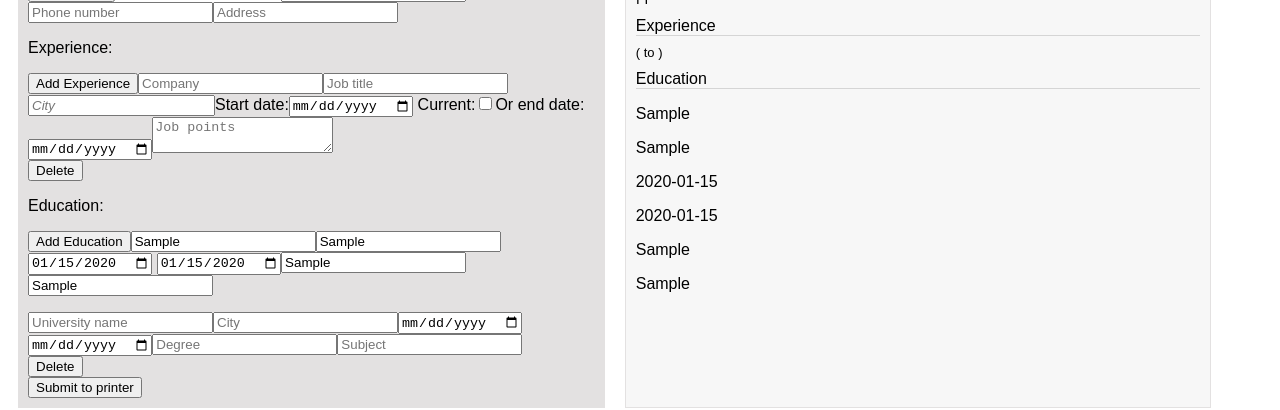
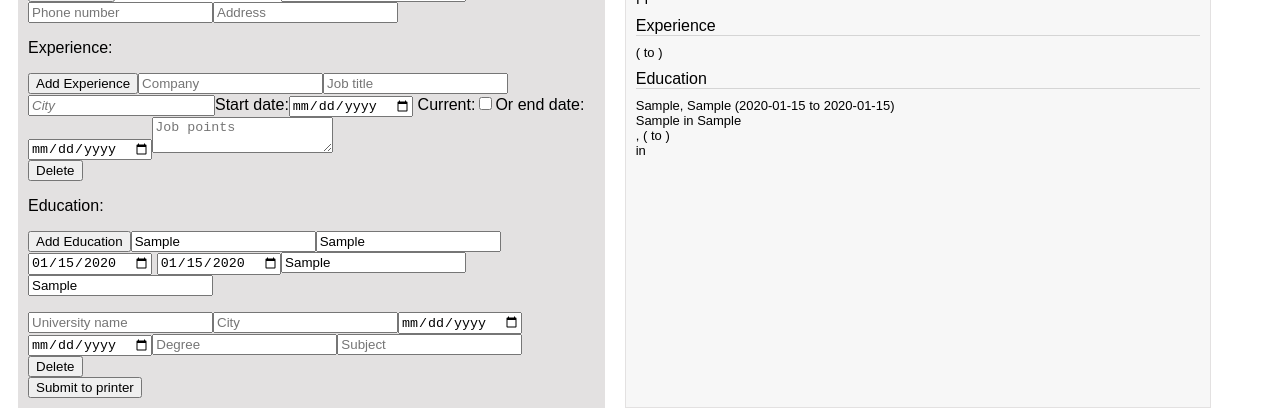
Before and after one commit to jesscz/cv-app, a React (Create React App) app: page / in a window 1280 px wide. Both pictures are taken after typing "Sample", "Sample", "2020-01-15", "2020-01-15", "Sample", "Sample" into the empty fields and a click on the button "Add Education". Shown: the part 176-586 px from the top of the page. Built offline with nearby package versions, Linux system fonts and the light colour scheme.

Commit message:
Add extra education to preview and change education preview  CSS

```diff
--- a/src/components/Preview.js
+++ b/src/components/Preview.js
@@ -1,6 +1,7 @@
 import React, { Component } from 'react';
 import '../css/Preview.css';
 import ExtraExperiencePreview from './extraExperiencePreview';
+import ExtraEducationPreview from './extraEducationPreview';
 
 
 class Preview extends Component {
@@ -9,6 +10,14 @@ class Preview extends Component {
         const expChildren = [];
         for (let i = 1; i <= this.props.data.other.numChildrenExp; i += 1) {
             expChildren.push(<ExtraExperiencePreview
+                i={i}
+                data={this.props.data}
+            />)
+        }
+
+        const eduChildren = [];
+        for (let i = 1; i <= this.props.data.other.numChildrenEdu; i += 1) {
+            eduChildren.push(<ExtraEducationPreview
                 i={i}
                 data={this.props.data}
             />)
@@ -43,14 +52,17 @@ class Preview extends Component {
                     <p className="previewSectionTitle">
                         Education
                     </p>
-                    <div>
-                        <p>{this.props.data.education.university}</p>
-                        <p>{this.props.data.education.eduCity}</p>
-                        <p>{this.props.data.education.eduStart}</p>
-                        <p>{this.props.data.education.eduEnd}</p>
-                        <p>{this.props.data.education.degree}</p>
-                        <p>{this.props.data.education.subject}</p>
+                    <div className='previewGroup'>
+                        <span>{this.props.data.education.university}{', '}</span>
+                        <span>{this.props.data.education.eduCity}{' '}</span>
+                        <span>{'('}{this.props.data.education.eduStart}{' to '}</span>
+                        <span>{this.props.data.education.eduEnd}{')'}</span>
+                        <p>
+                            <span>{this.props.data.education.degree}{' in '}</span>
+                            <span>{this.props.data.education.subject}</span>
+                        </p>
                     </div>
+                    {eduChildren}
                 </div>
             </div>
         );
--- a/src/components/extraEducationPreview.js
+++ b/src/components/extraEducationPreview.js
@@ -6,12 +6,14 @@ class ExtraEducationPreview extends Component {
         let x = 'edu'+this.props.i;
         return(
             <div className='previewGroup'>
-                <p>{this.props.data[x].university}{', '}</p>
+                <span>{this.props.data[x].university}{', '}</span>
                 <span>{this.props.data[x].eduCity}{' '}</span>
                 <span>{'('}{this.props.data[x].eduStart}{' to '}</span>
                 <span>{this.props.data[x].eduEnd}{')'}</span>
-                <p>{this.props.data[x].degree}{' in '}</p>
-                <span>{this.props.data[x].subject}</span>
+                <p>
+                    <span>{this.props.data[x].degree}{' in '}</span>
+                    <span>{this.props.data[x].subject}</span>
+                </p>
             </div>
         )
     }
```
